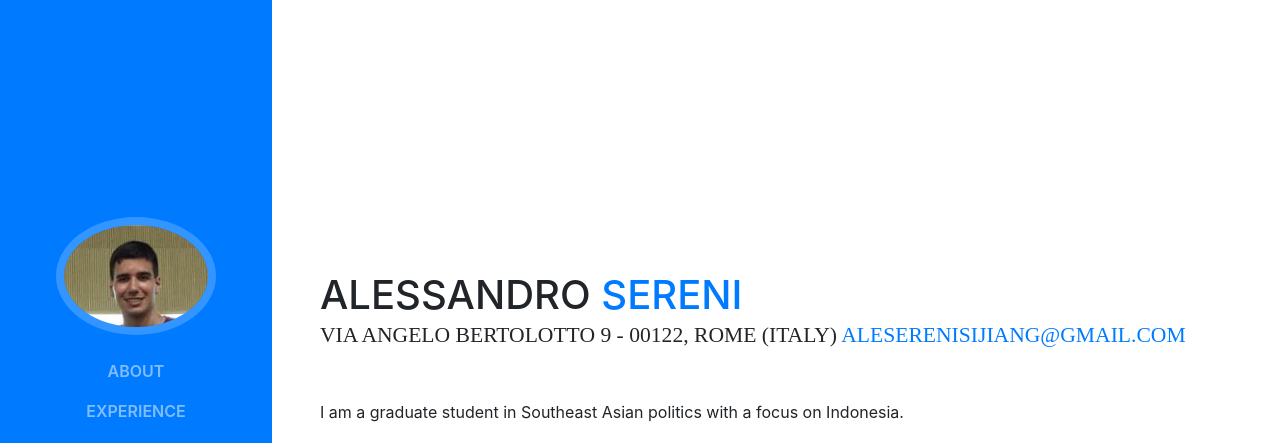
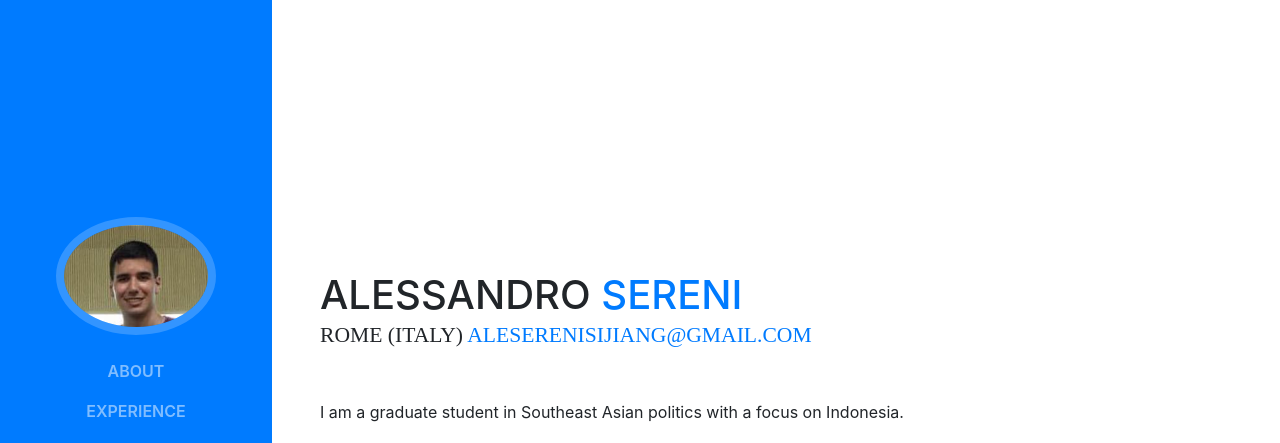
Before and after one commit to Tatanka1991/MyResumeWebsite, a website with bundled scripts: page index.html in a window 1280 px wide. Shown: the top 443 px of the page. Built offline with nearby package versions, Linux system fonts and the light colour scheme; a web font is replaced by a local one.

Commit message:
Address change

```diff
--- a/index.html
+++ b/index.html
@@ -68,7 +68,7 @@
           <h1 class="mb-0">Alessandro
             <span class="text-primary">Sereni</span>
           </h1>
-          <div class="subheading mb-5">Via Angelo Bertolotto 9 - 00122, rome (italy)
+          <div class="subheading mb-5"> Rome (italy)
             <a href="mailto:name@email.com">aleserenisijiang@gmail.com </a>
           </div>
           <p class="mb-5"> I am a graduate student in Southeast Asian politics with a focus on Indonesia. </p>
```
